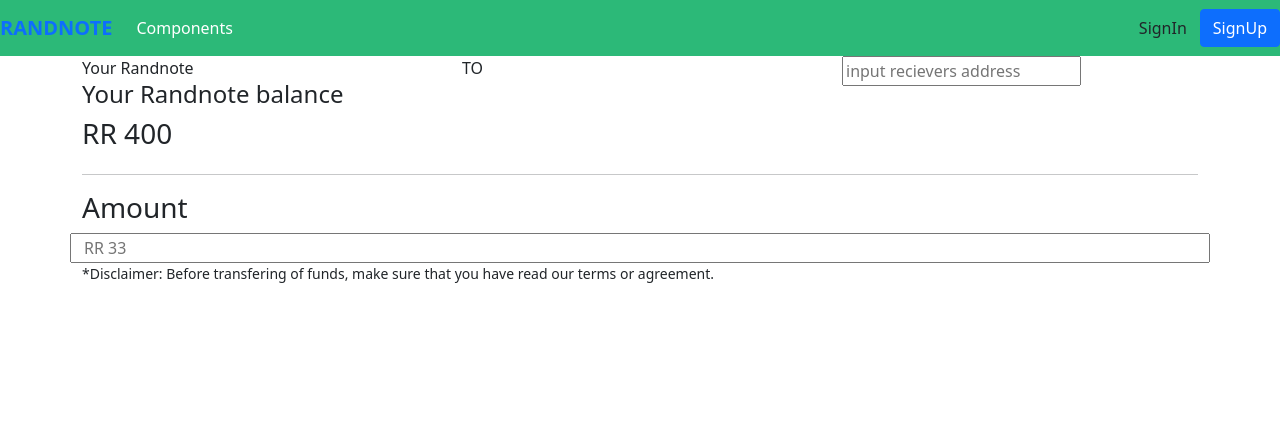
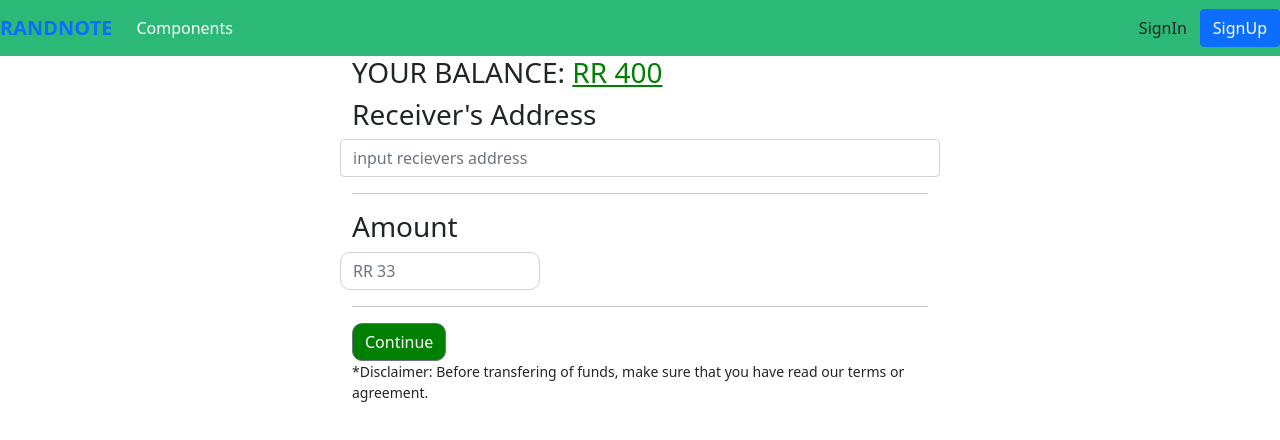
Before and after one commit to randnote/randnote-exchange, a Next.js app: page /transfer in a window 1280 px wide. Shown: the top 440 px of the page. Built offline with nearby package versions, Linux system fonts and the light colour scheme.

Commit message:
successfully added the transfer form html

```diff
--- a/pages/transfer.tsx
+++ b/pages/transfer.tsx
@@ -12,9 +12,8 @@ import {
 	FormGroup,
 	Label,
 	Collapse,
-	Button
+	Button,
 } from "reactstrap";
-
 
 const Transfer: NextPage = () => {
 	const { register, handleSubmit } = useForm();
@@ -29,72 +28,78 @@ const Transfer: NextPage = () => {
 		});
 	};
 
-
 	return (
 		<div>
 			<AuthenticatedNavbar></AuthenticatedNavbar>
-			<Container>
+			<Container style={{maxWidth: '600px'}}>
 				<form onSubmit={handleSubmit(onSubmit)}>
+					<Row>
+						<Col md='12'>
+							<h3>YOUR BALANCE: <span style={{color: 'green', textDecoration: 'underline'}}>RR 400</span></h3>
+
+						</Col>
+					</Row>
 
 					<Row>
-							{/*<FormGroup>
-								<Label for="">Card number</Label>
-								<Input
-									{...register("cardnumber")}
-									type="text"
-									name="cardnumber"
-									id=""
-								/>
-							</FormGroup>
-
-							<FormGroup>
-								<Label for="">Card details</Label>
-								<Input
-									{...register("carddetails")}
-									type="text"
-									name="carddetails"
-									id=""
-								/>
-							</FormGroup>
-
-							<Button>Continue</Button>*/}
-
-							<Col md='4'>
-								Your Randnote
-								<h4>Your Randnote balance</h4>
-								<h3>RR 400</h3>
+						<Col md='12'>
+							<h3>Receiver's Address</h3>
 						</Col>
-
-							<Col md='4'>
-								TO
-							</Col>
-
-							<Col md='4'>
-								<input {...register("receiversAddress")}
+							<input
+								{...register("receiversAddressInput")}
 								type="text"
 								name="receiversAddress"
-									id="" placeholder="input recievers address">
-								</input>
-							</Col>
+								className="form-control"
+								placeholder="input recievers address"
+							></input>
 					</Row>
 					<hr></hr>
 
 					<Row>
 						<h3>Amount</h3>
 						<input
+						style={amountInputStyle}
 							{...register("amount")}
 							type="text"
 							name="amount"
-									 placeholder="RR 33"></input>
+							className='form-control'
+							placeholder="RR 33"
+						></input>
+					</Row>
+					<hr></hr>
+
+					<Row>
+					<Col md='12'>
+						<Button style={continueButtonStyle}>Continue</Button>
+					</Col>
 					</Row>
 
 					<Row>
-							<small>*Disclaimer: Before transfering of funds, make sure that you have read our terms or agreement.</small>
+						<small>
+							*Disclaimer: Before transfering of funds, make sure
+							that you have read our terms or agreement.
+						</small>
 					</Row>
-
 				</form>
 			</Container>
 		</div>
 	);
 };
+
+const receiversAddressInput ={
+	borderRadius: '60px'
+}
+const amountInputStyle = {
+	borderRadius: '10px',
+	maxWidth: '200px'
+}
+
+const continueButtonStyle = {
+	maxWidth: '200px',
+	borderRadius: '10px',
+	backgroundColor: 'green',
+	color: 'white'
+
+}
+
+
 export default Transfer;
```
Lines whose indentation alone changed are shown as unchanged.
